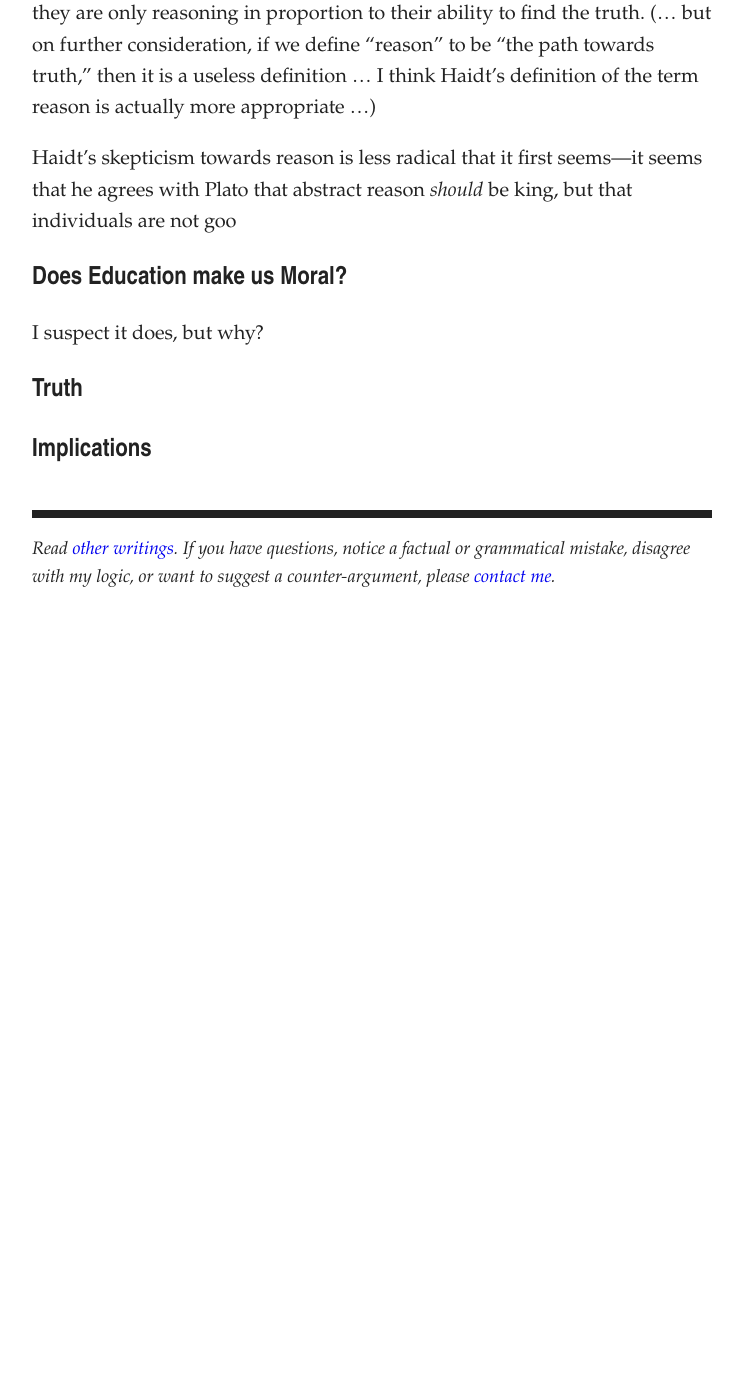
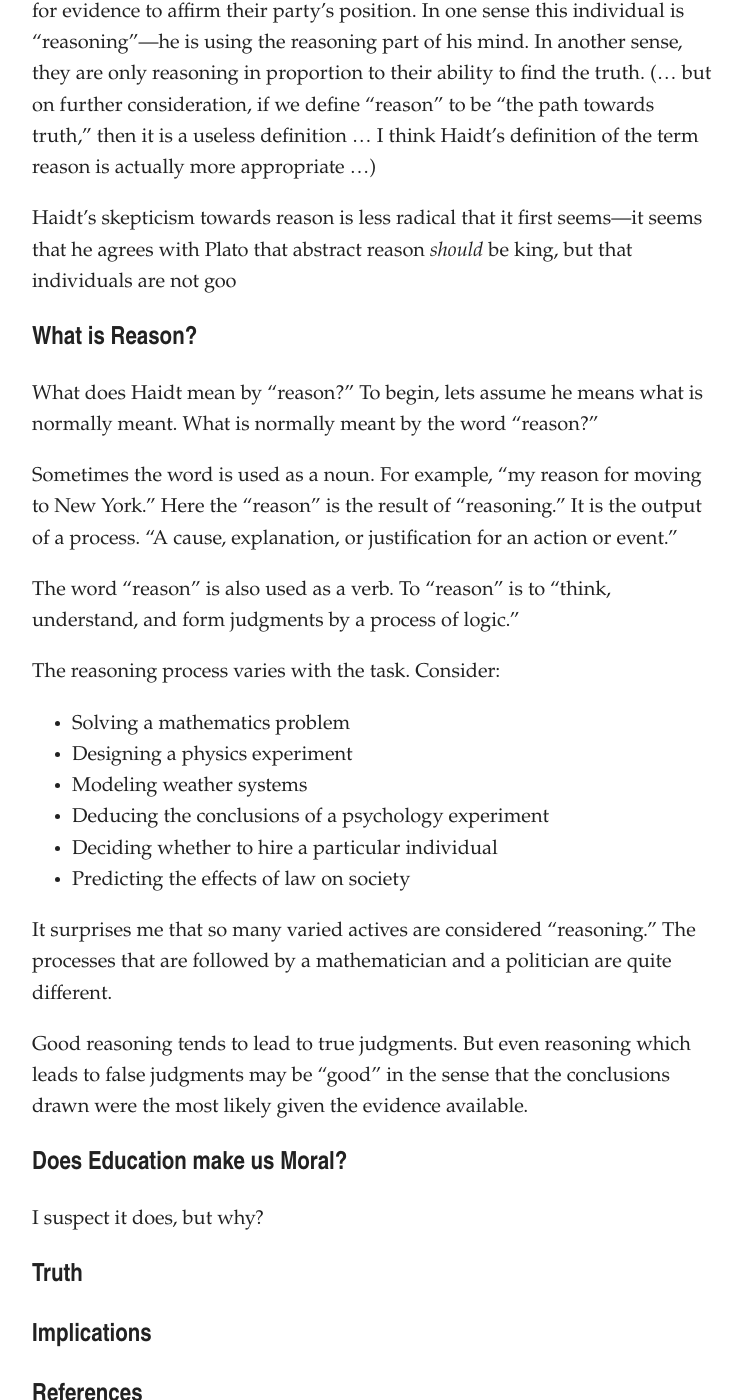
Before and after one commit to artsandmetaphysics/goodlifeodyssey, a Jekyll site: the page built from _documents/the-righteous-mind.md, in a window 1280 px wide and 1400 px high, scrolled down 3959 px. Shown: the whole window, without its empty margins (268-1011 px from the left). Built offline with Jekyll 4.4.1, drawn with Linux system fonts in a browser that asks for light colours; before the commit the page ends 4589 px from its top, so only the background shows below that; some of the changed text lies outside the part shown.

Commit message:
Add more notes about the righteous mind

```diff
--- a/_documents/the-righteous-mind.md
+++ b/_documents/the-righteous-mind.md
@@ -7,7 +7,6 @@ type: note
 ---
 
 ## Summary
-
 
 ## Outline
 
@@ -23,6 +22,8 @@ type: note
     - Jefferson: Reason and emotions are equally good
   - Evidence that intitutions come first
   - Evidence that strategic reasoning comes second
+- There’s more to morality than harm and fairness
+  -
 
 ## Questions
 
@@ -68,6 +69,27 @@ To see why this distinction is important, imagine a biased partisan searching fo
 
 Haidt’s skepticism towards reason is less radical that it first seems—it seems that he agrees with Plato that abstract reason _should_ be king, but that individuals are not goo
 
+## What is Reason?
+
+What does Haidt mean by “reason?”  To begin, lets assume he means what is normally meant.  What is normally meant by the word “reason?”
+
+Sometimes the word is used as a noun.  For example, “my reason for moving to New York.”  Here the “reason” is the result of “reasoning.”  It is the output of a process.  “A cause, explanation, or justification for an action or event.”
+
+The word “reason” is also used as a verb.  To “reason” is to “think, understand, and form judgments by a process of logic.”
+
+The reasoning process varies with the task. Consider:
+
+- Solving a mathematics problem
+- Designing a physics experiment
+- Modeling weather systems
+- Deducing the conclusions of a psychology experiment
+- Deciding whether to hire a particular individual
+- Predicting the effects of law on society
+
+It surprises me that so many varied actives are considered “reasoning.”  The processes that are followed by a mathematician and a politician are quite different.
+
+Good reasoning tends to lead to true judgments.  But even reasoning which leads to false judgments may be “good” in the sense that the conclusions drawn were the most likely given the evidence available.
+
 ## Does Education make us Moral?
 
 I suspect it does, but why?
```
Also changed, not shown: other parts of _documents/the-righteous-mind.md (+6 -0 lines), documents/the-righteous-mind.md (+29 -1 lines).
